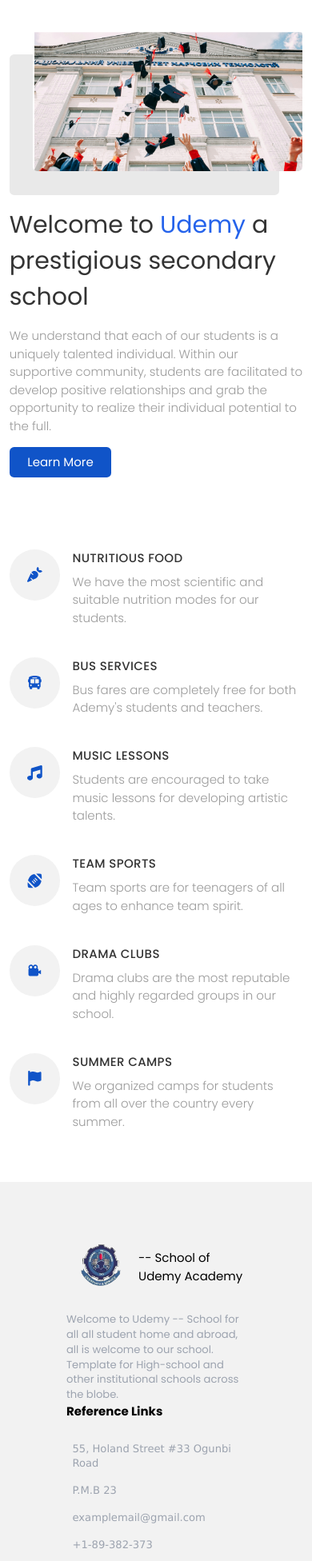
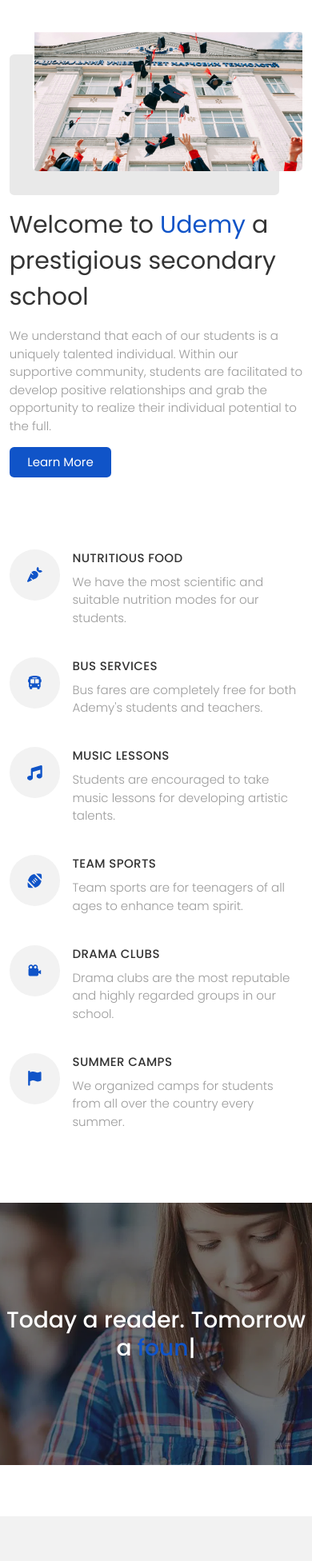
Before and after one commit to FBK-Manuel/High-School, a React (Vite) app: page /about in a window 390 px wide. Shown: the part 1007-2959 px from the top of the page at 80% size. Built offline with nearby package versions, Linux system fonts and the light colour scheme.

Commit message:
completed the banner section including responsiveness

```diff
--- a/package.json
+++ b/package.json
@@ -17,7 +17,8 @@
     "react-icons": "^5.2.1",
     "react-router-dom": "^6.25.1",
     "react-slick": "^0.30.2",
-    "slick-carousel": "^1.8.1"
+    "slick-carousel": "^1.8.1",
+    "typed.js": "^2.1.0"
   },
   "devDependencies": {
     "@types/react": "^18.3.3",
--- a/src/@types/images/index.d.ts
+++ b/src/@types/images/index.d.ts
@@ -17,3 +17,7 @@
     const value: string;
     export default value;
   }
+  declare module "*.webp" {
+    const value: string;
+    export default value;
+  }
--- a/src/assets/images/index.ts
+++ b/src/assets/images/index.ts
@@ -13,6 +13,7 @@
 import team1 from "../../../public/images/team1.jpg";
 import team2 from "../../../public/images/team2.jpg";
 import team4 from "../../../public/images/team4.jpg";
+import banner1 from "../../../public/images/banner1.webp";
 
 export {
     logo,
@@ -29,5 +30,6 @@
     slide6,
     team1,
     team2,
-    team4
+    team4,
+    banner1
 }
--- a/src/index.css
+++ b/src/index.css
@@ -11,3 +11,11 @@
 .slick-slide>div {
   margin: 0 10px;
 }
+
+/* set background image */
+.banner{
+  background-image: url("../public/images/banner1.webp");
+  background-position: center;
+  background-repeat: no-repeat;
+  background-size: cover;
+}
--- a/src/landingPage/LandingpageBody/About.tsx
+++ b/src/landingPage/LandingpageBody/About.tsx
@@ -1,4 +1,4 @@
-import { Header, Intro, Perks, SubHeader } from "../../landingPageComponents/aboutComponent";
+import { Header, Intro, Perks, SubHeader, Banner } from "../../landingPageComponents/aboutComponent";
 
 
 const About:React.FC = () => {
@@ -8,6 +8,7 @@
       <SubHeader />
       <Intro />
       <Perks />
+      <Banner />
     </section>
   )
 }
--- /dev/null
+++ b/src/landingPageComponents/aboutComponent/Banner.tsx
@@ -0,0 +1,31 @@
+import { useRef, useEffect } from "react";
+
+// typed animation package
+import Typed from "typed.js";
+
+const Banner: React.FC = () => {
+    const el = useRef(null);
+
+    useEffect(() => {
+        const typed = new Typed(el.current, {
+            strings: ['leader', 'founder', 'CEO'],
+            typeSpeed: 150,
+            backSpeed: 150,
+            loop: true,
+        });
+
+        return () => {
+        // Destroy Typed instance during cleanup to stop animation
+        typed.destroy();
+        };
+    }, []);
+
+  return (
+    <section className="relative w-full h-[21.875rem] md:h-[34.375rem] flex items-center justify-center my-6 md:my-8 lg:my-12 banner">
+        <div className="absolute w-full h-full bg-black bg-opacity-35"></div>
+        <h1 className="text-white text-center text-3xl font-medium leading-tight sm:text-4xl md:text-5xl md:max-w-[40%] transition-all duration-500 relative z-10">Today a reader. Tomorrow a <span ref={el} className="text-[#1054c8]"></span></h1>
+    </section>
+  )
+}
+
+export default Banner;
--- a/src/landingPageComponents/aboutComponent/Intro.tsx
+++ b/src/landingPageComponents/aboutComponent/Intro.tsx
@@ -8,7 +8,7 @@
           <div className="w-[92%] h-full bg-[#E9E9E9] absolute bottom-0 left-0 rounded-md"></div>
       </div>
       <div className="flex flex-col gap-4 items-start md:flex-1">
-        <h2 className="text-[2rem] text-[#333333]">Welcome to <span className="text-blue-600">Udemy</span> a prestigious secondary school</h2>
+        <h2 className="text-[2rem] text-[#333333]">Welcome to <span className="text-[#1054c8]">Udemy</span> a prestigious secondary school</h2>
         <p className="text-[#9b9b9b] text-base md:text-lg font-light leading-6">We understand that each of our students is a uniquely talented individual. Within our supportive community, students are facilitated to develop positive relationships and grab the opportunity to realize their individual potential to the full.</p>
         <button className="text-white bg-[#1054c8] text-base py-[0.5em] px-[1.5em] rounded-md">Learn More</button>
       </div>
--- a/src/landingPageComponents/aboutComponent/index.tsx
+++ b/src/landingPageComponents/aboutComponent/index.tsx
@@ -2,5 +2,6 @@
 import SubHeader from "./SubHeader";
 import Intro from "./Intro";
 import Perks from "./Perks";
+import Banner from "./Banner";
 
-export { Header, SubHeader, Intro, Perks };
+export { Header, SubHeader, Intro, Perks, Banner };
```
Also changed, not shown: public/images/banner1.webp (added), 1 other file (tests, documents, lock files or other folders).
